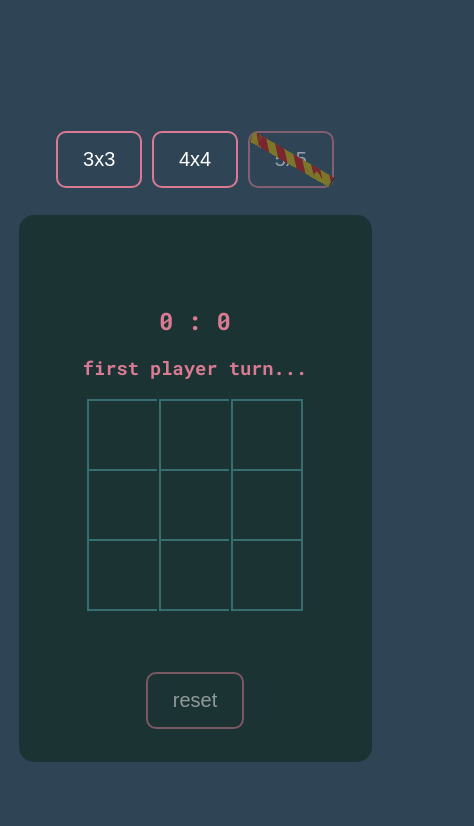
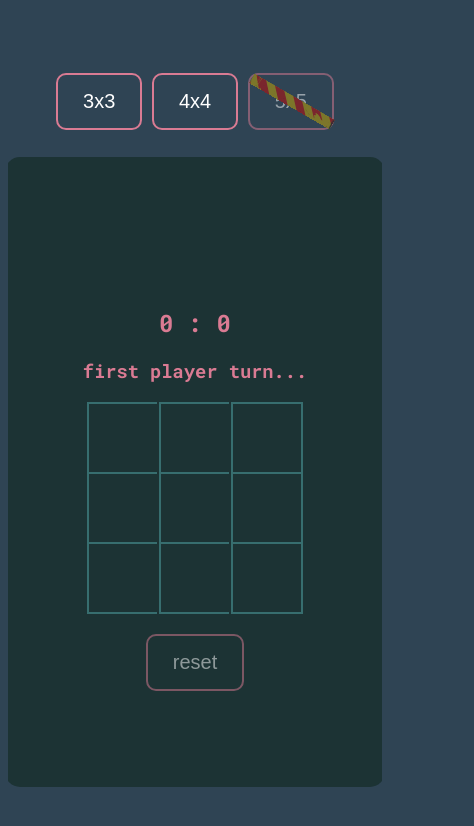
Before and after one commit to Daniilms/Tic-Tac-Toe, a plain HTML site: page index.html in a window 390 px wide. Both pictures are taken after a click on the button 133 px from the left and 488 px from the top of the page. Shown: the whole page, 474 px wide, since content can reach past the window. Drawn offline with Linux system fonts and the light colour scheme.

Commit message:
fix mobile version problems, fix layout, fix winningCombo tape direction

```diff
--- a/css/media.css
+++ b/css/media.css
@@ -1,18 +1,32 @@
 @media (max-width: 635px) {
+  .container {
+    overflow-x: hidden;
+  }
   .game-field {
-    width: 70vw;
+    width: 100%;
+    max-width: 80%;
+    height: 70vh;
+    max-height: 100%;
+  }
+  .game-field-modifier {
+    flex-direction: column;
+    height: 70vh;
+    max-height: 100%;
   }
   .game-settings {
     margin: 0 0 -12% 0;
   }
+  .game-field-list-wrp {
+    margin: 0 0 20px 0;
+  }
   .game-field-score {
-    margin: -140px 0 0 0;
+    margin: 10% 0 0 0;
   }
   .game-field-play-button {
     width: 100vw;
   }
   .game-reset-button {
-    margin: -90px 0 0 0;
+    margin: 0 0 55px 0;
   }
   .cell-element {
     background-size: 80%;
--- a/css/style.css
+++ b/css/style.css
@@ -134,7 +134,7 @@ body {
   display: flex;
   align-items: center;
   justify-content: center;
-  height: 10vh;
+  height: 10%;
   width: 60%;
   border-radius: 15px;
   padding: 20px 40px;
@@ -143,7 +143,7 @@ body {
 }
 .game-field-modifier {
   flex-direction: column;
-  height: 60vh;
+  min-height: 60%;
 }
 .button {
   font-size: 20px;
@@ -390,20 +390,24 @@ body {
 .game-reset-button {
   position: relative;
   opacity: 0;
-  z-index: -1;
+  z-index: -2;
   background-color: transparent;
   color: white;
   border: 2px solid #da7b93;
   font-weight: 400;
-  margin: -70px;
+  margin: 10% 0 0 0;
   text-align: center;
   transition: all ease-in-out 0.4s;
+  display: none;
+  visibility: hidden;
 }
 
 .game-reset-button-modifier {
   position: relative;
   opacity: 1;
   z-index: 1;
+  display: block;
+  visibility: visible;
 }
 .game-field-player-turn {
   color: #da7b93;
--- a/index.html
+++ b/index.html
@@ -28,7 +28,6 @@
               4x4
             </button>
             <button
-              disabled="true"
               class="button game-settings-button game-settings-button-5"
               data-value="5"
             >
@@ -93,8 +92,10 @@
             <div class="game-field-list-wrp">
               <ul class="game-field-list"></ul>
             </div>
+            <button class="button game-reset-button" disabled="true">
+              reset
+            </button>
           </div>
-          <button class="button game-reset-button">reset</button>
         </div>
       </div>
     </main>
--- a/script.js
+++ b/script.js
@@ -13,8 +13,17 @@ let isGameStarted = false;
 let xWins = 0;
 let zeroWins = 0;
 let allMoves = [];
+let isPC = "click";
 
 resetButton.disabled = true;
+
+if (
+  /Android|webOS|iPhone|iPad|iPod|BlackBerry|BB|PlayBook|IEMobile|Windows Phone|Kindle|Silk|Opera Mini/i.test(
+    navigator.userAgent
+  )
+) {
+  isPC = "touchend";
+}
 
 const createGameCell = () => {
   const oneCell = document.createElement("li");
@@ -43,8 +52,9 @@ const playerMove = () => {
   findAllCells().forEach((el) => {
     el.dataset.content = "";
     el.addEventListener(
-      "click",
+      `${isPC}`,
       (evt) => {
+        console.log(isPC);
         if (!isWhichPlayerTurn && evt.target.textContent === "") {
           isWhichPlayerTurn = true;
           evt.target.dataset.content = "cross";
@@ -219,10 +229,19 @@ const checkForWin = (evt) => {
       } else {
         quantityIfTotalTruesReturned++;
         action = "rowWin";
-        if (rowWin && quantityIfTotalTruesReturned > 1) {
-          returnedFunc++;
-          winningComboArray.push([k, j]);
-          winningCombo(winningComboArray, array, action, rowWin);
+        console.log(quantityIfTotalTruesReturned);
+        if (returnSize() === 4) {
+          if (rowWin && quantityIfTotalTruesReturned > 2) {
+            returnedFunc++;
+            winningComboArray.push([k, j]);
+            winningCombo(winningComboArray, array, action, rowWin);
+          }
+        } else {
+          if (rowWin && quantityIfTotalTruesReturned > 1) {
+            returnedFunc++;
+            winningComboArray.push([k, j]);
+            winningCombo(winningComboArray, array, action, rowWin);
+          }
         }
       }
       if (
@@ -347,11 +366,10 @@ const winningCombo = (winArray, allMoves, action, actionValue) => {
     }
     if (action === "rowWin" && actionValue) {
       let k = winArray[0][0];
+
       if (k > 0) {
         setTimeout(() => {
-          allMoves[k][returnSize() - 1 - index].classList.add(
-            "cell-element-mod-cross-5"
-          );
+          allMoves[k][index].classList.add("cell-element-mod-cross-5");
         }, index * 200);
       } else {
         setTimeout(() => {
@@ -413,6 +431,7 @@ playButton.forEach((button) => {
       }
       setTimeout(() => {
         settingsButtons[settingsButtons.length - 1].style.opacity = "0.5";
+        /* settingsButtons[settingsButtons.length - 1].disabled = "false"; */
       }, 800);
       setTimeout(() => {
         score.textContent = `0 : 0`;
@@ -446,6 +465,7 @@ resetButton.addEventListener("click", () => {
 
 settingsButtons.forEach((button) => {
   button.addEventListener("click", (evt) => {
+    console.log(evt.target.dataset.value);
     document.querySelectorAll(".cell-element").forEach((el) => {
       if (!isGameStarted) {
         el.remove();
```
